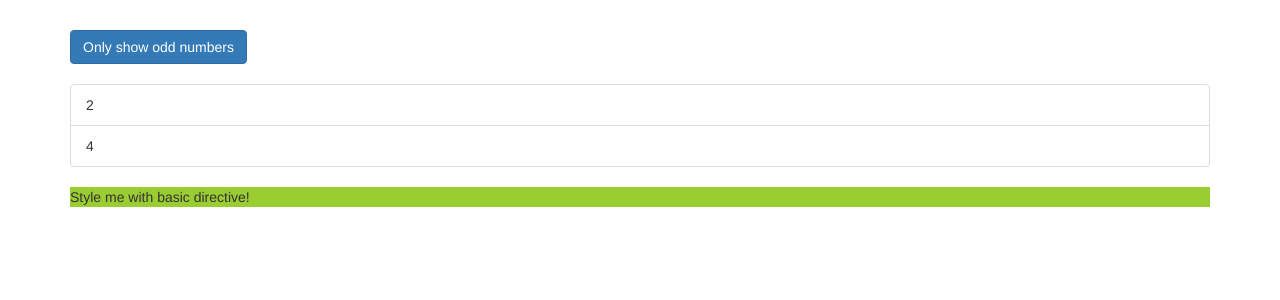
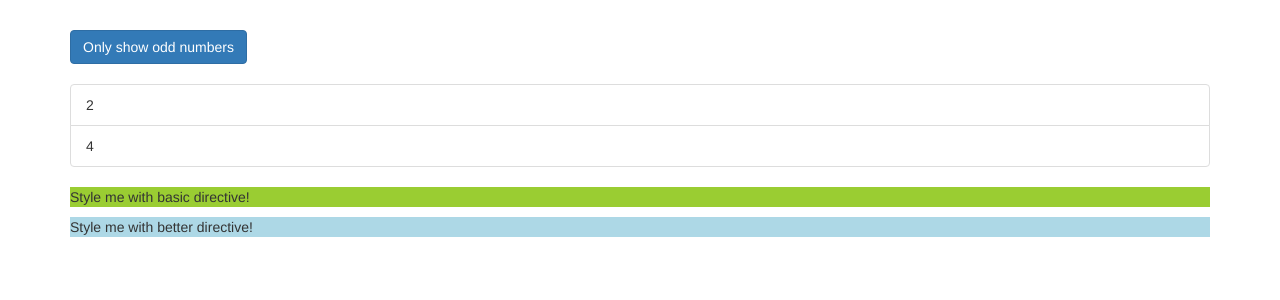
Before and after one commit to KristiL13/angular-directives, an Angular app: page / in a window 1280 px wide. Shown: the top 300 px of the page. Built offline with nearby package versions, Linux system fonts and the light colour scheme.

Commit message:
User Renderer to build a better attribute directive

```diff
--- a/src/app/app.component.html
+++ b/src/app/app.component.html
@@ -23,6 +23,7 @@
         <p>Only odd</p>
       </ng-template>
       <p appBasicHighlight>Style me with basic directive!</p>
+      <p appBetterHighlight>Style me with better directive!</p>
     </div>
   </div>
 </div>
--- a/src/app/app.module.ts
+++ b/src/app/app.module.ts
@@ -5,11 +5,13 @@
 
 import { AppComponent } from './app.component';
 import { BasicHighlightDirective } from './basic-highlight/basic-highlight.directive';
+import { BetterHighlightDirective } from './better-highlight/better-highlight.directive';
 
 @NgModule({
   declarations: [
     AppComponent,
-    BasicHighlightDirective
+    BasicHighlightDirective,
+    BetterHighlightDirective
   ],
   imports: [
     BrowserModule,
--- /dev/null
+++ b/src/app/better-highlight/better-highlight.directive.ts
@@ -0,0 +1,14 @@
+import { Directive, ElementRef, OnInit, Renderer2 } from '@angular/core';
+
+@Directive({
+  selector: '[appBetterHighlight]'
+})
+export class BetterHighlightDirective implements OnInit {
+
+  constructor(private elRef: ElementRef, private renderer: Renderer2) { }
+
+  // renderer is better way to access elements, because Angular can also run services and not in the browser.
+  ngOnInit(): void {
+      this.renderer.setStyle(this.elRef.nativeElement, 'background-color', 'lightblue' /*, '!important' */);
+  }
+}
```
